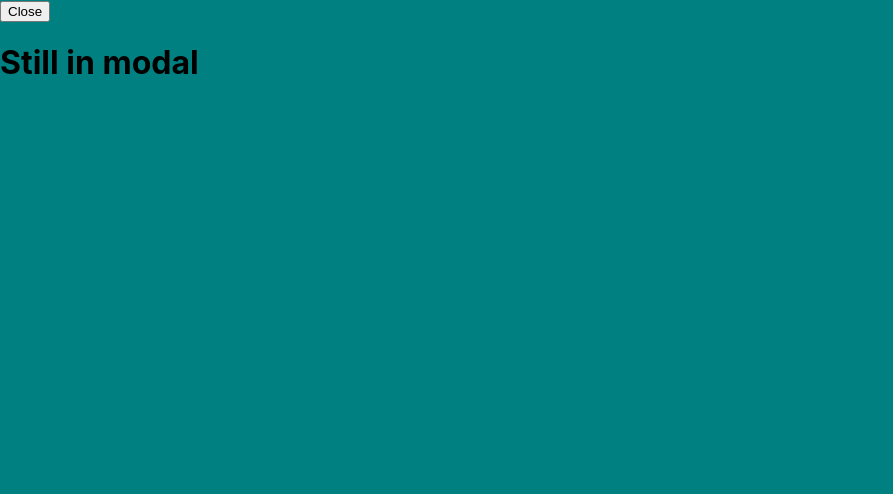
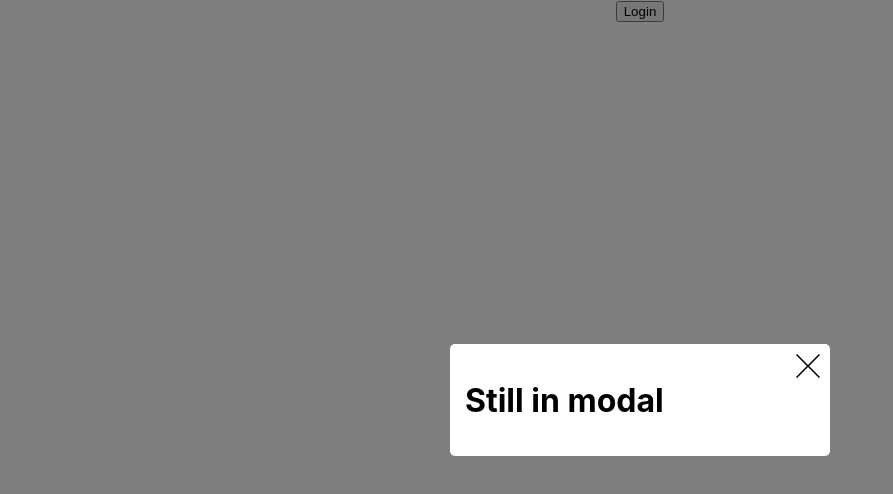
Before and after one commit to rainbow82/react-practice-render-props, a React (Create React App) app: page / in a window 1280 px wide. Both pictures are taken after a click on the button "Login". Shown: the top 494 px of the page, without its empty margins (0-893 px from the left). Built offline with nearby package versions, Linux system fonts and the light colour scheme.

Commit message:
added icon

```diff
--- a/src/App.js
+++ b/src/App.js
@@ -1,13 +1,11 @@
 import React, { Fragment } from 'react'
 import './App.css';
 import Toggle from './ToggleRenderPropsChildren';
-import Portal from './Portal';
 import Modal from './Modal';
 
 function App() {
   return (
     <div className="App">
-      <h1>HI</h1>
       <Toggle>
         {({ on, toggle }) => (
           <Fragment>
--- a/src/Modal.js
+++ b/src/Modal.js
@@ -1,6 +1,7 @@
 import React, { Component } from 'react';
 import styled from 'styled-components';
 import Portal from './Portal';
+import Icon from './utilities/icon';
 
 export default class Modal extends Component {
   render() {
@@ -9,8 +10,13 @@
       <Portal>
         {on && (
           <ModalWrapper>
-            <button onClick={ toggle}>Close</button>
-            <div>{ children }</div>
+            <ModalCard>
+              <CloseButton onClick={toggle}>
+                <Icon name="close"/>
+            </CloseButton>
+              <div>{children}</div>
+            </ModalCard>
+            <Background onClick={ toggle}/>
           </ModalWrapper>
         )}
       </Portal>
@@ -24,5 +30,36 @@
   left: 0;
   width: 100%;
   height: 100%;
-  background: teal;
+  display: flex;
+  justify-content: center;
+  align-items: center;
 `;
+
+const ModalCard = styled.div`
+  position: relative;
+  background: white;
+  border-radius: 5px;
+  padding: 15px;
+  min-width: 350px;
+  box-shadow: 2px 2px 10px rgba(0,0,0 0.3);
+  z-index: 10;
+`;
+
+const CloseButton = styled.button`
+  position: absolute;
+  top: 0;
+  right: 0;
+  border: none;
+  background: transparent;
+  padding: 10px;
+`;
+
+const Background = styled.div`
+  position: absolute;
+  width: 100%;
+  height: 100%;
+  top: 0;
+  left: 0;
+  background: black;
+  opacity: 0.5;
+`;
--- /dev/null
+++ b/src/utilities/icon.js
@@ -0,0 +1,25 @@
+import React, { Component } from 'react'
+
+export default class Icon extends Component {
+  render() {
+    switch (this.props.name) {
+      case 'close':
+        return (
+          <svg
+            x="0px"
+            y="0px"
+            width="24px"
+            height="24px"
+            viewBox="0 0 31.11 31.11"
+            enableBackground="new 0 0 31.11 31.11"
+          >
+            <polygon
+              fill="#000"
+              points="31.11,1.41 29.7,0 15.56,14.14 1.41,0 0,1.41 14.14,15.56 0,29.7 1.41,31.11 15.56,16.97   29.7,31.11 31.11,29.7 16.97,15.56 "
+            />
+          </svg>
+        )
+      default:
+    }
+  }
+}
```
